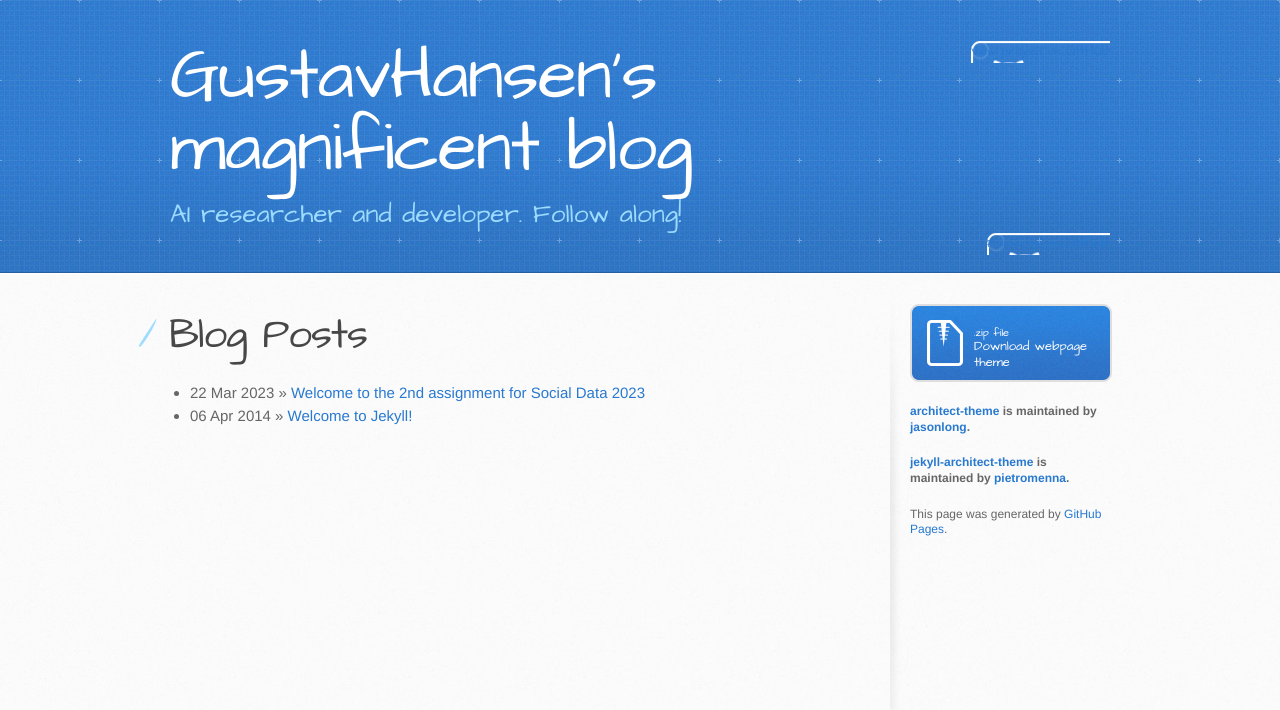
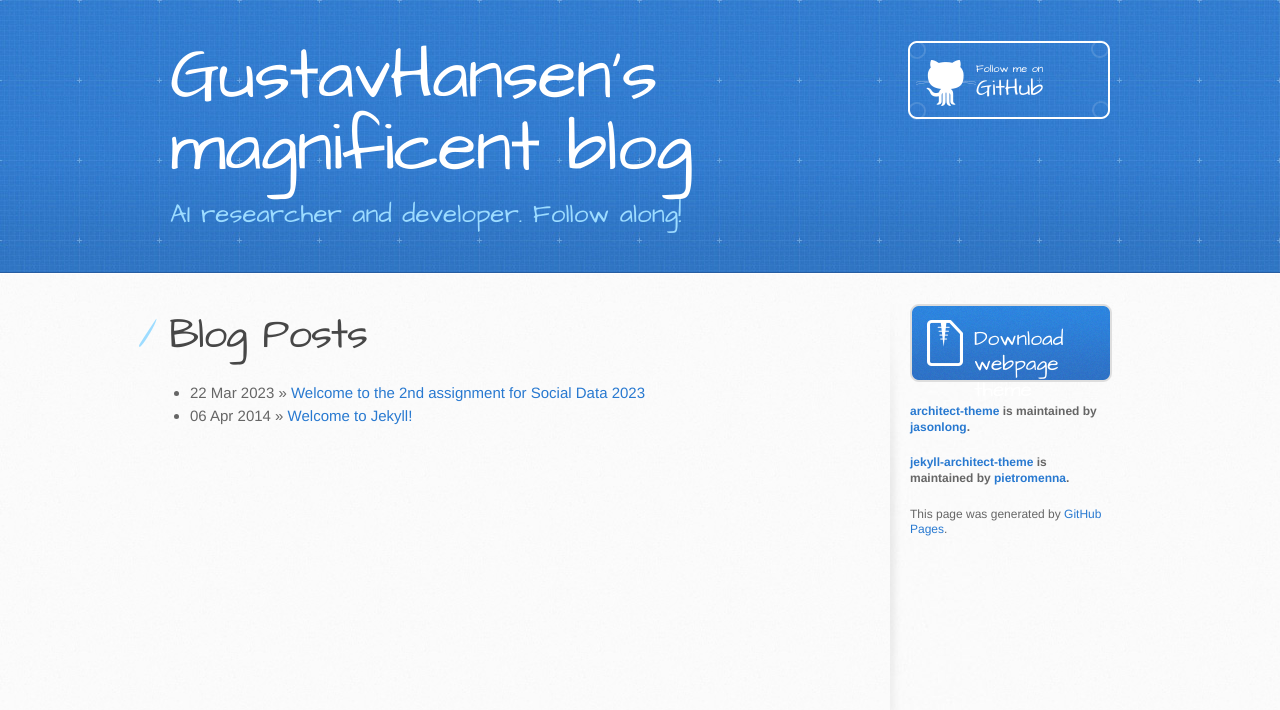
Before and after one commit to GustavHansen99/GustavHansen99.github.io, a Jekyll site: the page built from index.html, in a window 1280 px wide. Shown: the top 710 px of the page. Built offline with Jekyll 4.4.1, drawn with Linux system fonts in a browser that asks for light colours.

Commit message:
New header v2

```diff
--- a/_layouts/default.html
+++ b/_layouts/default.html
@@ -21,8 +21,7 @@
       <div class="inner">
           <h1> {{ site.name }} </h1>
         <h2> AI researcher and developer. Follow along!</h2>
-          <a href="{{ site.github.repository_url }}" class="button1"><small>View project on</small> GitHub</a>
-          <a href="{{ site.github.owner_url }}" class="button2"><small>Follow me on</small> GitHub</a>
+          <a href="{{ site.github.owner_url }}" class="button"><small>Follow me on</small> GitHub</a>
       </div>
     </header>
 
@@ -36,8 +35,7 @@
 
         <aside id="sidebar">
           <a href="https://github.com/pietromenna/jekyll-architect-theme/archive/master.zip" class="button">
-            <small>.zip file</small>
-            <medium>Download webpage theme</medium>
+            Download webpage theme
           </a>
 
           <p class="repo-owner"><a href="https://github.com/jasonlong/architect-theme">architect-theme</a> is maintained by <a href="https://github.com/jasonlong">jasonlong</a>.</p>
--- a/stylesheets/stylesheet.css
+++ b/stylesheets/stylesheet.css
@@ -530,19 +530,9 @@ a.button small {
   display: block;
   font-size: 11px;
 }
-a.button medium {
-  display: block;
-  font-size: 13px;
-}
-header a.button1 {
+header a.button {
   position: absolute;
   top: 0;
-  right: 0;
-  background: transparent url(../images/github-button.png) 0 0 no-repeat;
-}
-header a.button2 {
-  position: absolute;
-  top: 58;
   right: 0;
   background: transparent url(../images/github-button.png) 0 0 no-repeat;
 }
```
